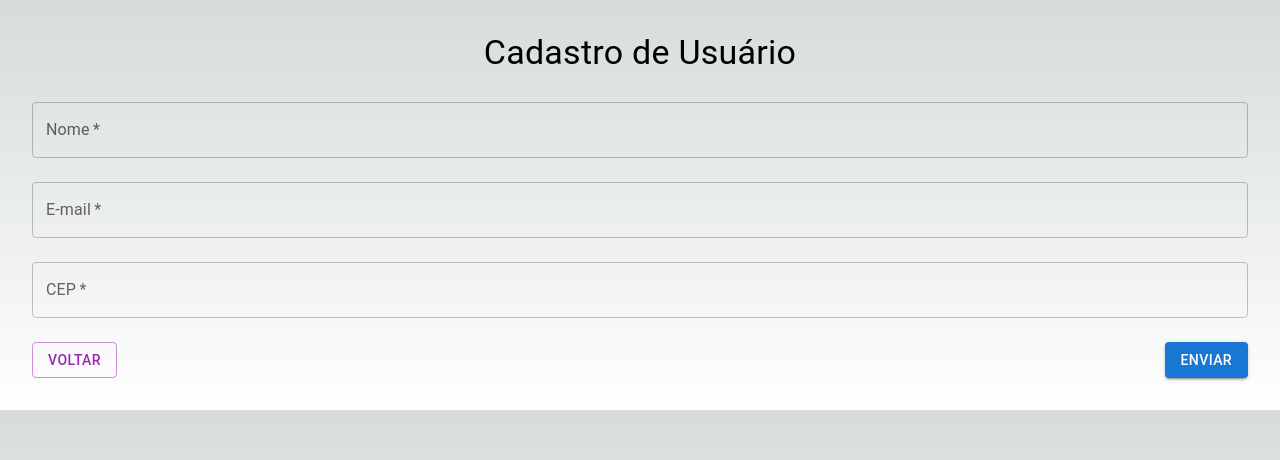
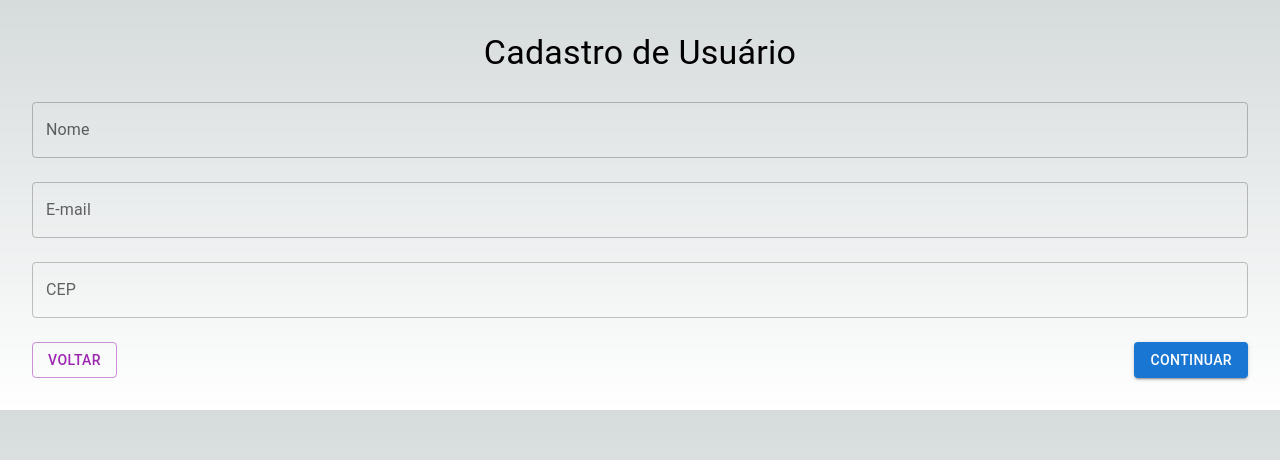
Before and after one commit to wlessadev/ZipUp, a Next.js app: page /cadastro in a window 1280 px wide. Shown: the top 460 px of the page. Built offline with nearby package versions, Linux system fonts and the light colour scheme.

Commit message:
criar sessão pra mostrar os dados do formulário após envio em cadastro.js

```diff
--- a/pages/cadastro.js
+++ b/pages/cadastro.js
@@ -1,6 +1,6 @@
 // pages/cadastro.js
 import { useState } from 'react';
-import { TextField, Button, Box, Typography } from '@mui/material';
+import { TextField, Button, Box, Typography, Paper } from '@mui/material';
 import { useRouter } from 'next/router';
 
 export default function Cadastro() {
@@ -9,6 +9,8 @@ export default function Cadastro() {
     email: '',
     cep: '',
   });
+
+  const [mostrarResumo, setMostrarResumo] = useState(false); // Controla se mostra o resumo ou o formulário
 
   const router = useRouter();
 
@@ -20,15 +22,17 @@ export default function Cadastro() {
     }));
   };
 
-  const handleSubmit = (e) => {
+  const handleContinue = (e) => {
     e.preventDefault();
-    console.log('Dados enviados:', form);
-    // Redireciona para a home após o envio
-    router.push('/');
+    setMostrarResumo(true);
   };
 
   const handleBack = () => {
-    router.push('/');
+    if (mostrarResumo) {
+      setMostrarResumo(false); // Volta para o formulário
+    } else {
+      router.push('/'); // Volta para a home
+    }
   };
 
   return (
@@ -37,7 +41,8 @@ export default function Cadastro() {
         Cadastro de Usuário
       </Typography>
 
-      <form onSubmit={handleSubmit}>
+      {!mostrarResumo ? (
+        <form onSubmit={handleContinue}>
           <TextField
             label="Nome"
             name="nome"
@@ -45,17 +50,14 @@ export default function Cadastro() {
             onChange={handleChange}
             fullWidth
             margin="normal"
-          required
           />
           <TextField
             label="E-mail"
             name="email"
-          type="email"
             value={form.email}
             onChange={handleChange}
             fullWidth
             margin="normal"
-          required
           />
           <TextField
             label="CEP"
@@ -64,7 +66,6 @@ export default function Cadastro() {
             onChange={handleChange}
             fullWidth
             margin="normal"
-          required
           />
 
           <Box sx={{ display: 'flex', justifyContent: 'space-between', marginTop: 2 }}>
@@ -72,10 +73,29 @@ export default function Cadastro() {
               Voltar
             </Button>
             <Button type="submit" variant="contained" color="primary">
-            Enviar
+              Continuar
             </Button>
           </Box>
         </form>
+      ) : (
+        <>
+          <Paper elevation={3} sx={{ padding: 3, marginTop: 2 }}>
+            <Typography variant="h6">Resumo dos dados:</Typography>
+            <Typography><strong>Nome:</strong> {form.nome}</Typography>
+            <Typography><strong>E-mail:</strong> {form.email}</Typography>
+            <Typography><strong>CEP:</strong> {form.cep}</Typography>
+          </Paper>
+
+          <Button
+            variant="outlined"
+            color="secondary"
+            sx={{ marginTop: 3 }}
+            onClick={handleBack}
+          >
+            Voltar
+          </Button>
+        </>
+      )}
     </Box>
   );
 }
```
Lines whose indentation alone changed are shown as unchanged.
